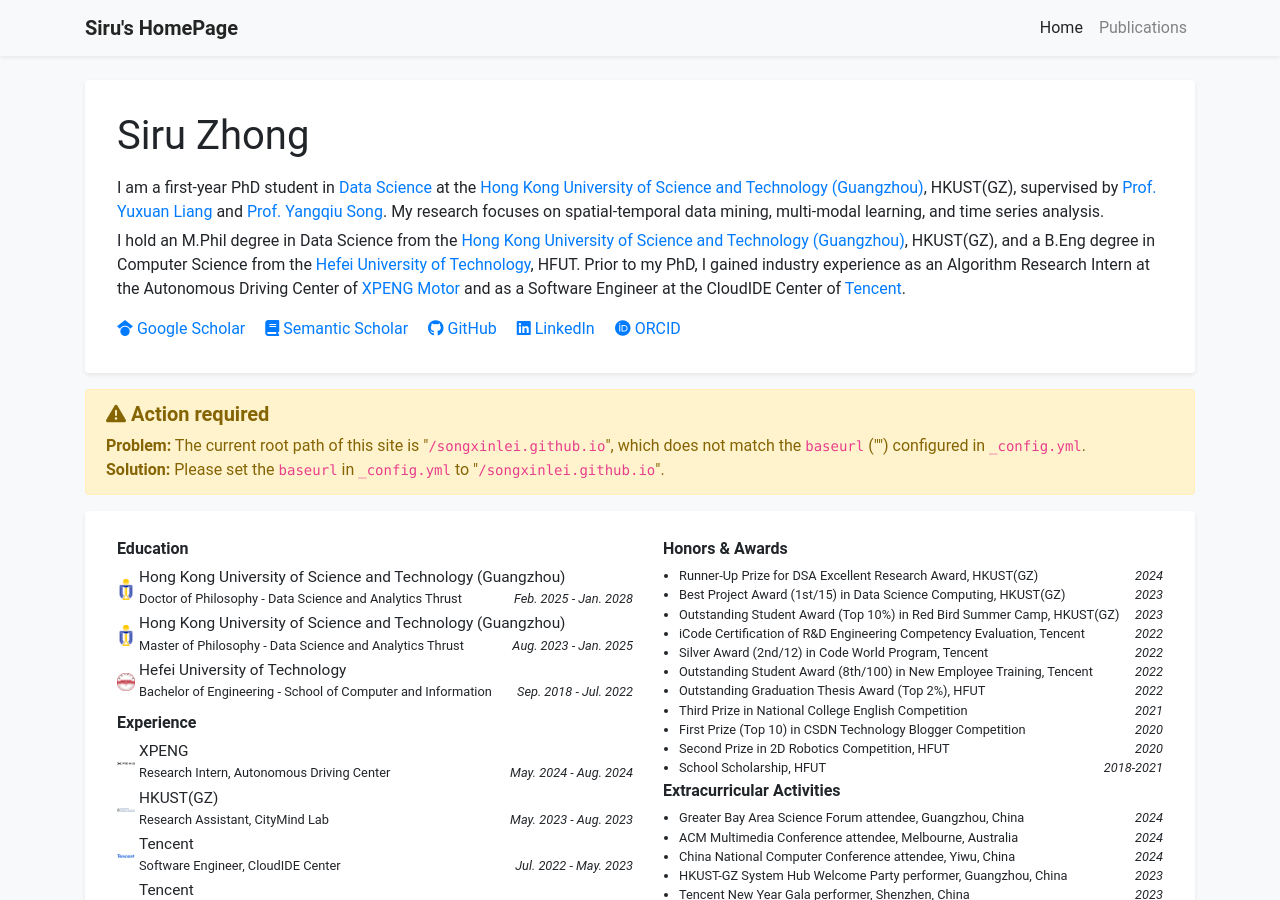
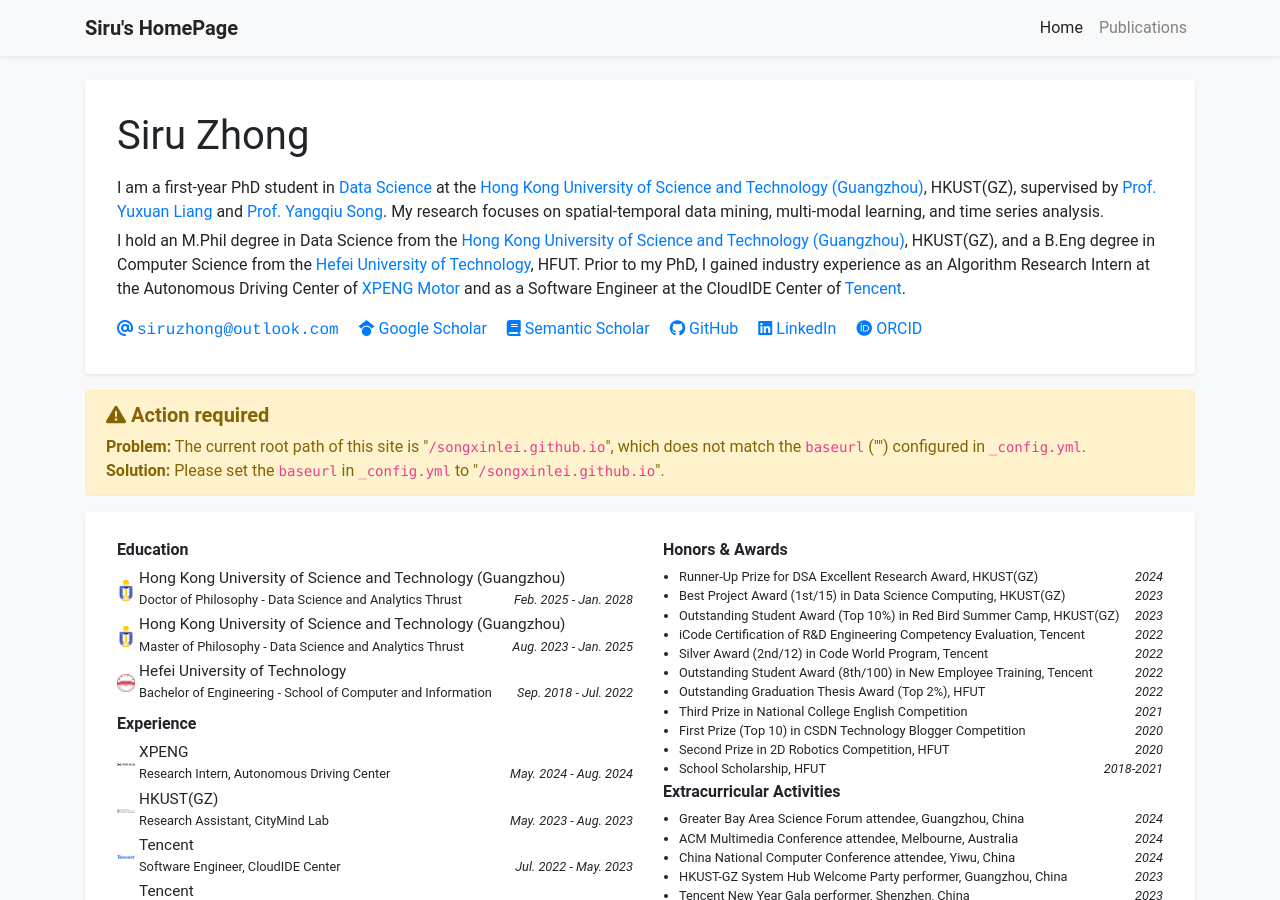
Before and after one commit to thunderlrr/songxinlei.github.io, a Jekyll site: the page built from index.html, in a window 1280 px wide and 900 px high. Built offline with Jekyll 4.4.1, drawn with Linux system fonts in a browser that asks for light colours; a style sheet for code colours, icons or effects is not loaded.

Commit message:
update profile

```diff
--- a/_includes/widgets/profile_card.html
+++ b/_includes/widgets/profile_card.html
@@ -24,9 +24,9 @@
 
                         <p style="margin-top:15px"></p>
 
-                        <!-- <a class="pr-3 no-break" href="mailto:{{ site.data.profile.email | encode_email }}">
-                            <i class="fas fa-at"></i> <span class="email-text">{{ site.data.profile.email | replace: "@", "(at)" }}</span>
-                        </a> -->
+                        <a class="pr-3 no-break" href="mailto:{{ site.data.profile.email | encode_email }}">
+                            <i class="fas fa-at"></i> <span class="email-text">{{ site.data.profile.email }}</span>
+                        </a>
 
                         {% if site.data.profile.gscholar %}
                         <a class="pr-3 no-break" target="_blank" href="https://scholar.google.com/citations?user={{ site.data.profile.gscholar }}&hl=en">
```
